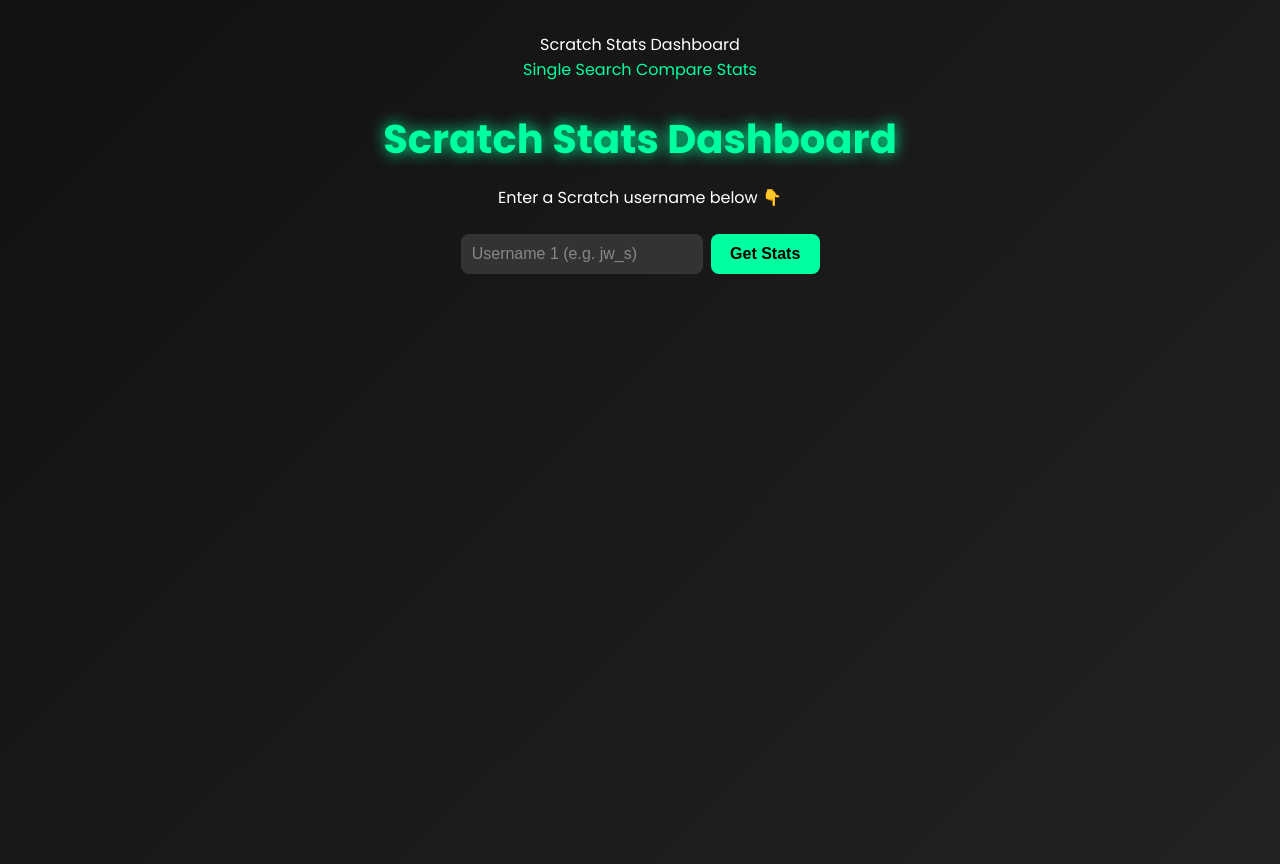
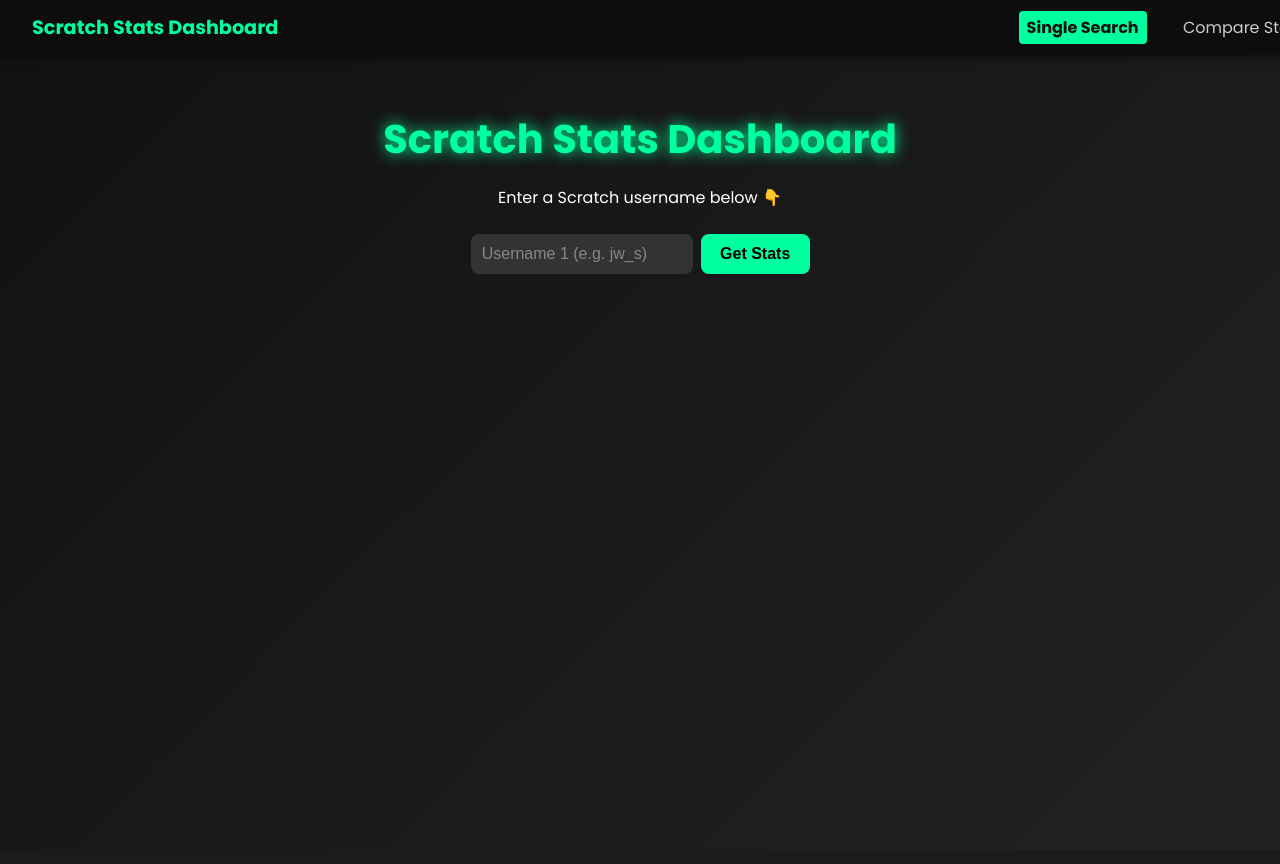
Before and after one commit to AlbertCanCode/scratchstats, a Flask app: page / in a window 1280 px wide. After the commit the page ends 274 px from the top, so only its background shows below. Run offline with Flask 3, Linux system fonts and the light colour scheme.

Commit message:
Update style.css

```diff
--- a/static/style.css
+++ b/static/style.css
@@ -5,9 +5,55 @@ body {
   background: linear-gradient(135deg, #111, #222);
   color: #fff;
   text-align: center;
-  padding: 2rem;
   margin: 0;
   min-height: 100vh;
+  padding-top: 50px; /* Space for fixed navigation */
+}
+
+/* --- Navigation Styles --- */
+nav {
+    position: fixed;
+    top: 0;
+    left: 0;
+    width: 100%;
+    background: #0d0d0d;
+    padding: 0.8rem 2rem;
+    display: flex;
+    justify-content: space-between;
+    align-items: center;
+    box-shadow: 0 2px 10px rgba(0, 0, 0, 0.5);
+    z-index: 1000;
+}
+
+.nav-title {
+    font-weight: bold;
+    color: #00ff9f;
+    font-size: 1.2rem;
+}
+
+.nav-link {
+    color: #ccc;
+    text-decoration: none;
+    margin-left: 1.5rem;
+    padding: 0.3rem 0.5rem;
+    border-radius: 4px;
+    transition: 0.3s;
+}
+
+.nav-link:hover {
+    color: #00ff9f;
+    background: #242424;
+    text-decoration: none;
+}
+
+.nav-link.active {
+    background: #00ff9f;
+    color: #111;
+    font-weight: bold;
+}
+
+.main-content {
+    padding: 2rem;
 }
 
 h1 {
@@ -25,11 +71,18 @@ form {
   flex-wrap: wrap;
 }
 
+.input-group {
+    display: flex;
+    gap: 0.5rem;
+    flex-wrap: wrap;
+    justify-content: center;
+}
+
 input {
   padding: 0.7rem;
   border: none;
   border-radius: 8px;
-  width: 220px;
+  width: 200px;
   background: #333;
   color: #fff;
   outline: none;
```
Also changed, not shown: other parts of static/style.css (+108 -12 lines).
